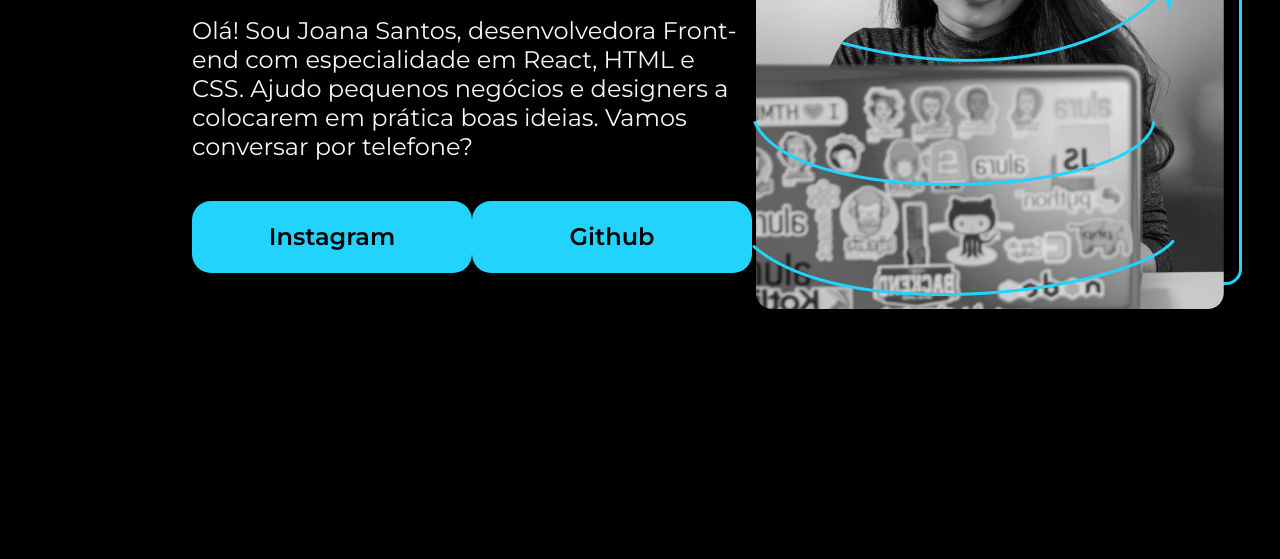
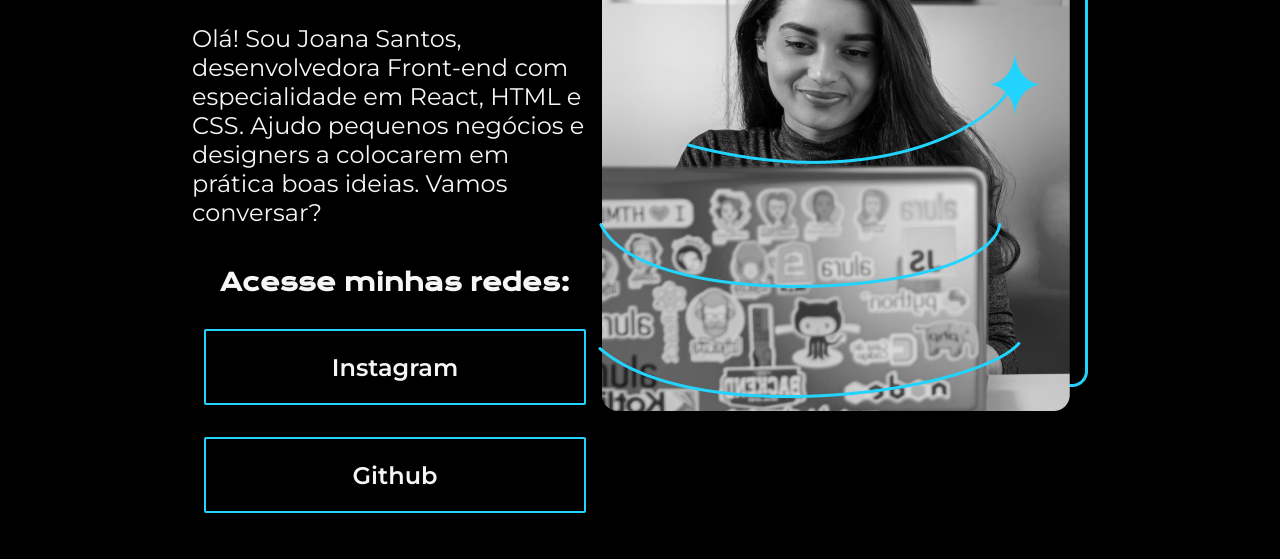
Before and after one commit to AdisonSoares/Alura_html_css, a plain HTML site: page HTML e CSS: cabecalho, footer e variaveis CSS/index.html in a window 1280 px wide. Shown: the part 369-928 px from the top of the page. Drawn offline with nearby package versions, Linux system fonts and the light colour scheme.

Commit message:
HTML e CSS: cabecalho, footer e variaveis CSS.

```diff
--- a/HTML e CSS: cabecalho, footer e variaveis CSS/index.html
+++ b/HTML e CSS: cabecalho, footer e variaveis CSS/index.html
@@ -16,9 +16,10 @@
                 <strong class="titulo-destaque">com um Front-end de qualidade!</strong> </h1>
             <p class="apresentacao__conteudo__texto">Olá! Sou Joana Santos, desenvolvedora Front-end
                 com especialidade em React, HTML e CSS. Ajudo pequenos negócios e designers a colocarem em
-                prática boas ideias. Vamos conversar por telefone?
+                prática boas ideias. Vamos conversar?
             </p>
         <div class="apresentacao__links">
+            <h2 class="apresentacao__links__subtitulo">Acesse minhas redes:</h2>
             <a class="apresentacao__links__link" href="https://instagram.com/rafaballerini">Instagram</a>
             <a class="apresentacao__links__link" href="https://github.com/guilhermeonrails">Github</a>
         </div>
--- a/HTML e CSS: cabecalho, footer e variaveis CSS/style.css
+++ b/HTML e CSS: cabecalho, footer e variaveis CSS/style.css
@@ -43,18 +43,28 @@ body{
 
 .apresentacao__links{
     display: flex;
+    flex-direction: column;
     justify-content: space-between;
+    align-items: center;
+    gap: 32px;
+}
+
+.apresentacao__links__subtitulo{
+    font-family: 'Krona One', sans-serif;
+    font width: 400;
+    font-size: 24px;
+
 }
 
 .apresentacao__links__link{
-    background-color: #22D4FD;
-    width: 280px;
+    border: 2px solid #22D4FD;
+    width: 378px;
     text-align: center;
-    border-radius: 19px;
+    border-radius: 2px;
     font-size: 24px;
     font-weight: 600;
     padding: 21.5px 0;
     text-decoration: none;
-    color: #000000;
+    color: #F6F6F6;
     font-family: 'Montserrat', sans-serif;
 }
```
